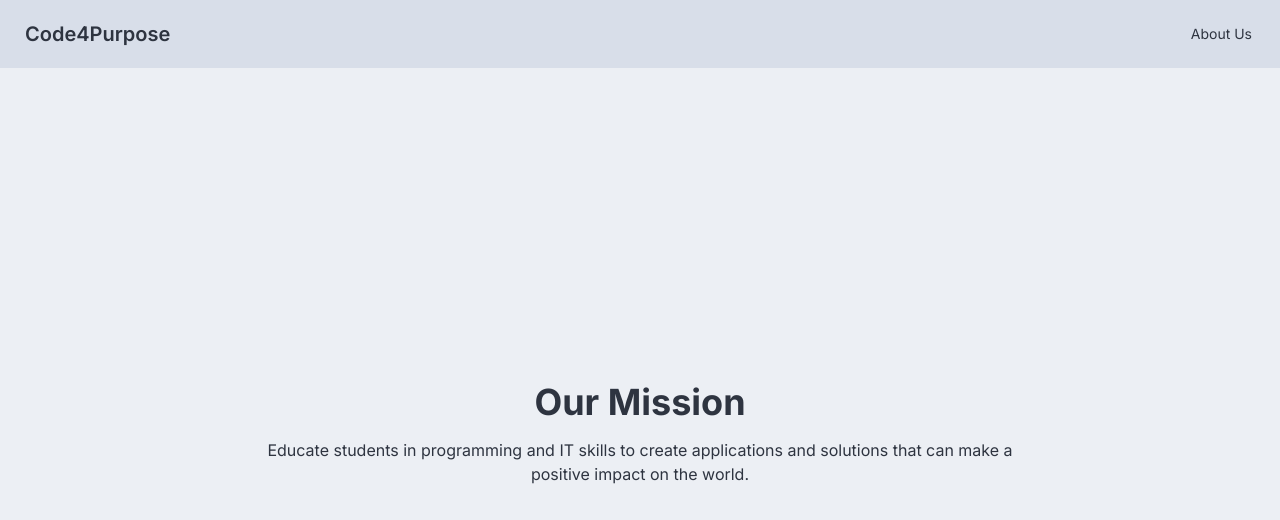
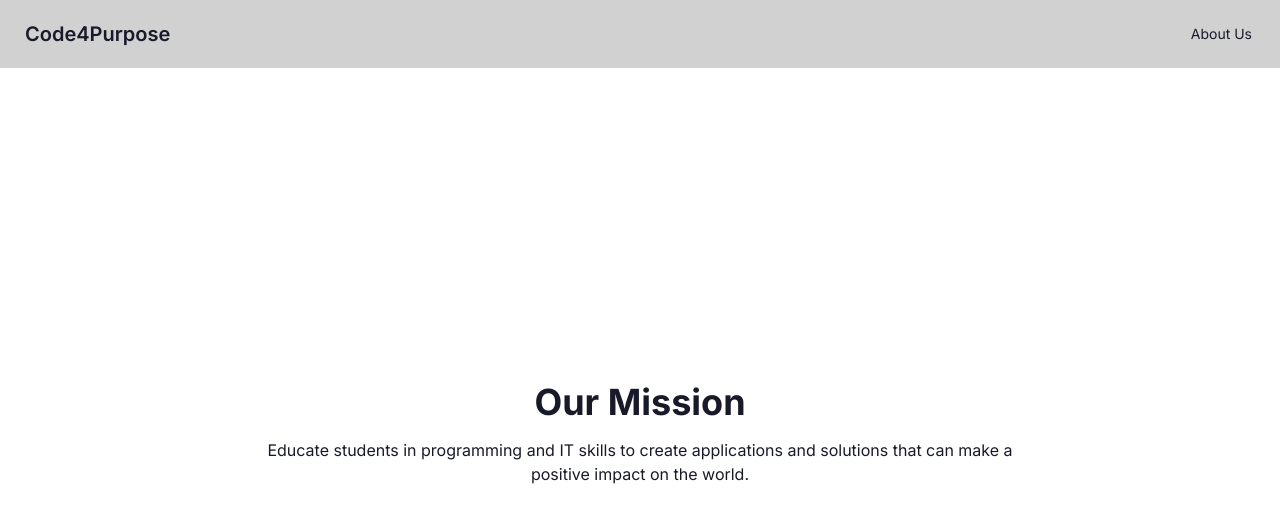
Before and after one commit to dentolos19/code4purpose, a Next.js app: page /about in a window 1280 px wide. Shown: the top 520 px of the page. Built offline with nearby package versions, Linux system fonts and the light colour scheme.

Commit message:
Updated project

```diff
--- a/package.json
+++ b/package.json
@@ -2,7 +2,7 @@
   "name": "code4purpose",
   "version": "1.0.0",
   "private": true,
-  "packageManager": "pnpm@9.7.0+sha512.dc09430156b427f5ecfc79888899e1c39d2d690f004be70e05230b72cb173d96839587545d09429b55ac3c429c801b4dc3c0e002f653830a420fa2dd4e3cf9cf",
+  "packageManager": "pnpm@9.8.0+sha512.8e4c3550fb500e808dbc30bb0ce4dd1eb614e30b1c55245f211591ec2cdf9c611cabd34e1364b42f564bd54b3945ed0f49d61d1bbf2ec9bd74b866fcdc723276",
   "scripts": {
     "dev": "next dev",
     "build": "next build",
--- a/src/app/about/page.tsx
+++ b/src/app/about/page.tsx
@@ -1,5 +1,5 @@
 import ProfileCard from "@/components/profile-card";
-import members from "@/data/members.json";
+import members from "@/content/data/members.json";
 
 export default function Page() {
   return (
--- a/src/app/globals.css
+++ b/src/app/globals.css
@@ -3,5 +3,6 @@
 @tailwind utilities;
 
 main {
-  @apply min-h-full overflow-y-auto;
+  min-height: 100%;
+  overflow-y: auto;
 }
--- a/src/app/layout.tsx
+++ b/src/app/layout.tsx
@@ -4,37 +4,19 @@ import type { Metadata } from "next";
 import { Inter } from "next/font/google";
 import "./globals.css";
 
-const inter = Inter({ subsets: ["latin"] });
+const font = Inter({ subsets: ["latin"] });
 
 export const metadata: Metadata = {
   title: "Code4Purpose",
 };
 
-export default function RootLayout(
-  props: Readonly<{
-    children: React.ReactNode;
-  }>
-) {
+export default function RootLayout(props: { children: React.ReactNode }) {
   return (
-    <html lang="en" data-theme="nord">
+    <html lang="en" data-theme="corporate">
       <head>
-        <link
-          rel="apple-touch-icon"
-          sizes="180x180"
-          href="/apple-touch-icon.png"
-        />
-        <link
-          rel="icon"
-          type="image/png"
-          sizes="32x32"
-          href="/favicon-32x32.png"
-        />
-        <link
-          rel="icon"
-          type="image/png"
-          sizes="16x16"
-          href="/favicon-16x16.png"
-        />
+        <link rel="apple-touch-icon" sizes="180x180" href="/apple-touch-icon.png" />
+        <link rel="icon" type="image/png" sizes="32x32" href="/favicon-32x32.png" />
+        <link rel="icon" type="image/png" sizes="16x16" href="/favicon-16x16.png" />
         <link rel="manifest" href="/site.webmanifest" />
         <link
           rel="stylesheet"
@@ -44,9 +26,7 @@ export default function RootLayout(
           referrerPolicy="no-referrer"
         />
       </head>
-      <body
-        className={clsx(inter.className, "h-dvh grid grid-rows-[auto_1fr]")}
-      >
+      <body className={clsx(font.className, "h-dvh grid grid-rows-[auto_1fr]")}>
         <NavigationBar />
         {props.children}
       </body>
--- a/src/data/members.json
+++ b/src/content/data/members.json
@@ -24,7 +24,7 @@
     "name": "Dennise Catolos",
     "role": "Web Developer",
     "description": "",
-    "imageSrc": "https://dennise.me/assets?id=face",
+    "imageSrc": "https://dennise.me/assets?id=pavatar",
     "profileUrl": "https://linkedin.com/in/dentolos19"
   }
 ]
--- a/tailwind.config.ts
+++ b/tailwind.config.ts
@@ -4,7 +4,7 @@ const config: Config = {
   content: ["./src/app/**/*.{js,ts,jsx,tsx,mdx}", "./src/components/**/*.{js,ts,jsx,tsx,mdx}"],
   plugins: [require("daisyui")],
   daisyui: {
-    themes: ["nord"],
+    themes: ["corporate"],
   },
 };
 
```
